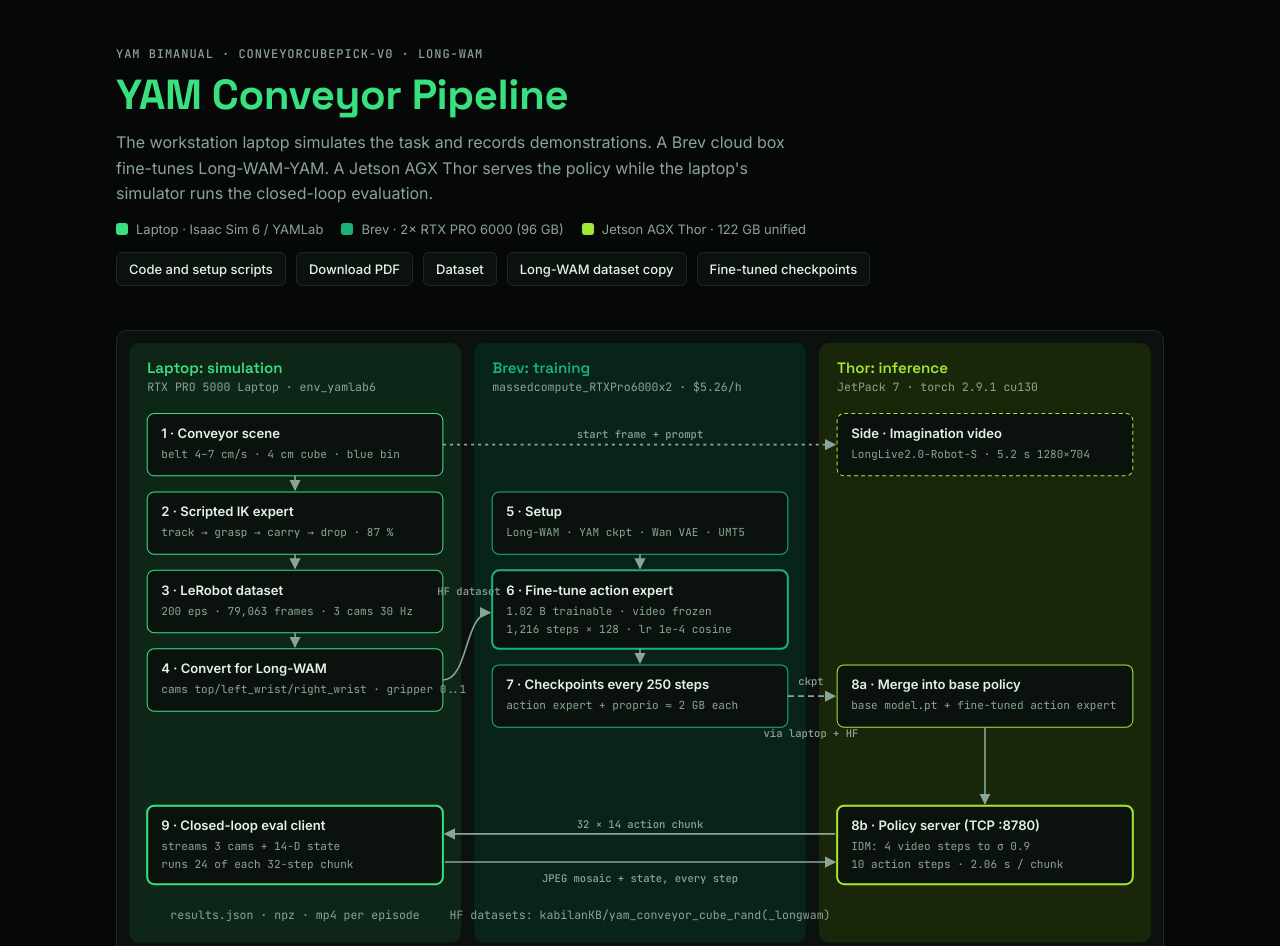
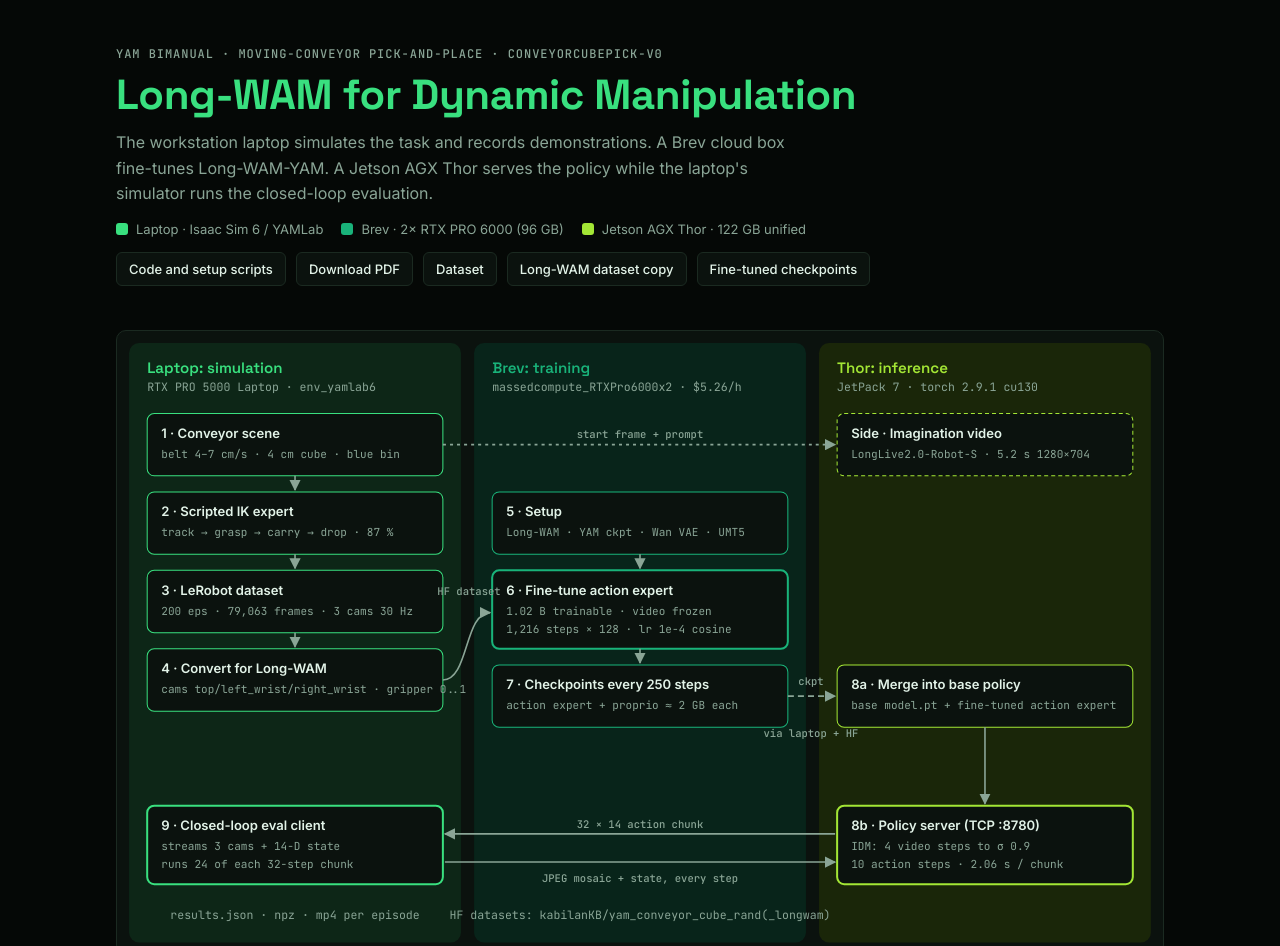
Before and after one commit to kabilankb/longwam-dynamic-manipulation, a plain HTML site: page docs/index.html in a window 1280 px wide. Shown: the top 946 px of the page. Drawn offline with Linux system fonts and the light colour scheme.

Commit message:
Rename project page: Long-WAM for Dynamic Manipulation

```diff
--- a/docs/index.html
+++ b/docs/index.html
@@ -4,7 +4,7 @@
 <meta charset="utf-8">
 <meta name="viewport" content="width=device-width, initial-scale=1">
 <meta name="description" content="Simulation, cloud fine-tuning and Jetson Thor evaluation of Long-WAM on a YAM conveyor pick-and-place task.">
-<title>YAM Conveyor Pipeline</title>
+<title>Long-WAM for Dynamic Manipulation</title>
 <link rel="preconnect" href="https://fonts.googleapis.com">
 <link rel="stylesheet" href="https://fonts.googleapis.com/css2?family=Space+Grotesk:wght@500;600;700&family=Inter:wght@400;500;600&family=JetBrains+Mono:wght@400;500&display=swap">
 <style>
@@ -108,8 +108,8 @@ footer { font-size: 12.5px; color: var(--muted); border-top: 1px solid var(--rul
 
 <div class="wrap">
   <header>
-    <div class="eyebrow">YAM bimanual · ConveyorCubePick-v0 · Long-WAM</div>
-    <h1>YAM Conveyor Pipeline</h1>
+    <div class="eyebrow">YAM bimanual · moving-conveyor pick-and-place · ConveyorCubePick-v0</div>
+    <h1>Long-WAM for Dynamic Manipulation</h1>
     <p class="lede">The workstation laptop simulates the task and records demonstrations. A Brev cloud box fine-tunes Long-WAM-YAM.
       A Jetson AGX Thor serves the policy while the laptop's simulator runs the closed-loop evaluation.</p>
     <div class="legend">
```
Also changed, not shown: 1 other file.
